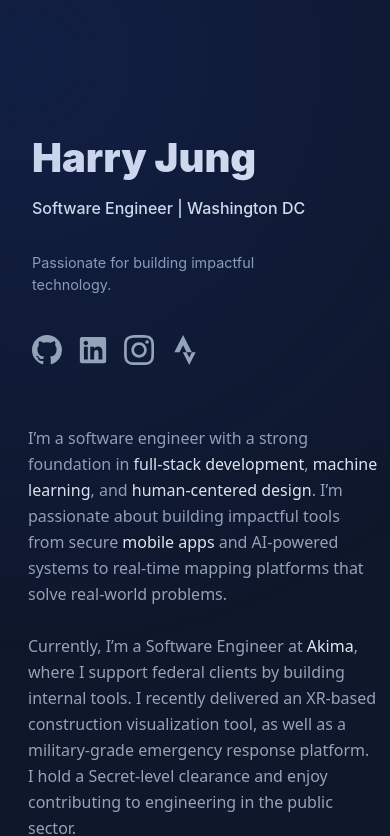
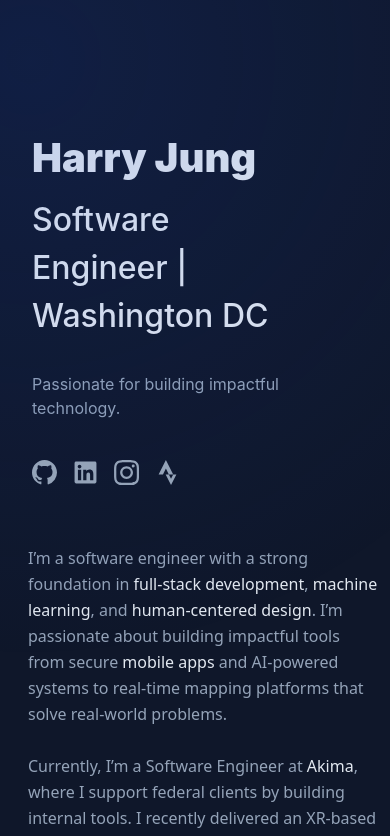
Before and after one commit to harryjng/personalWebsite, a React (Create React App) app: page / in a window 390 px wide. Shown: the top 836 px of the page. Built offline with nearby package versions, Linux system fonts and the light colour scheme.

Commit message:
mobile friendly

```diff
--- a/src/components/Hero.css
+++ b/src/components/Hero.css
@@ -68,12 +68,12 @@
 
   .Name {
     white-space: nowrap;
-    font-size: 3rem;
-    margin-top: 1rem;
+    font-size: 5rem;
+    margin-top: 0rem;
   }
 
   .hero-tagline {
-    font-size: 2rem;
+    font-size: 5rem;
     margin-top: 1rem;
   }
 
@@ -86,15 +86,15 @@
 
 @media (max-width: 480px) {
   .Name {
-    font-size: 2rem;
+    font-size: 3rem;
   }
 
   .hero-tagline {
-    font-size: 1rem;
+    font-size: 2rem;
     margin-top: 1rem;
   }
 
   .hero-description {
-    font-size: 0.9rem;
+    font-size: 1rem;
   }
 }
--- a/src/components/Platforms.css
+++ b/src/components/Platforms.css
@@ -43,7 +43,7 @@
   }
 
   .platform-icon {
-    width: 30px;
-    height: 30px;
+    width: 25px;
+    height: 25px;
   }
 }
```
